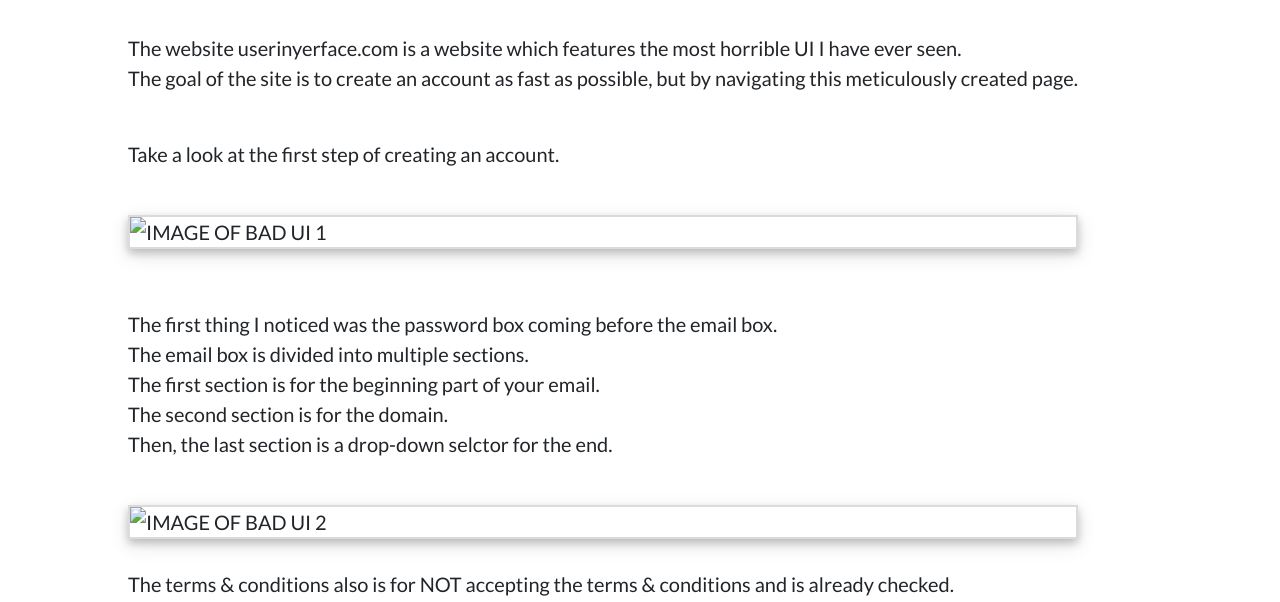
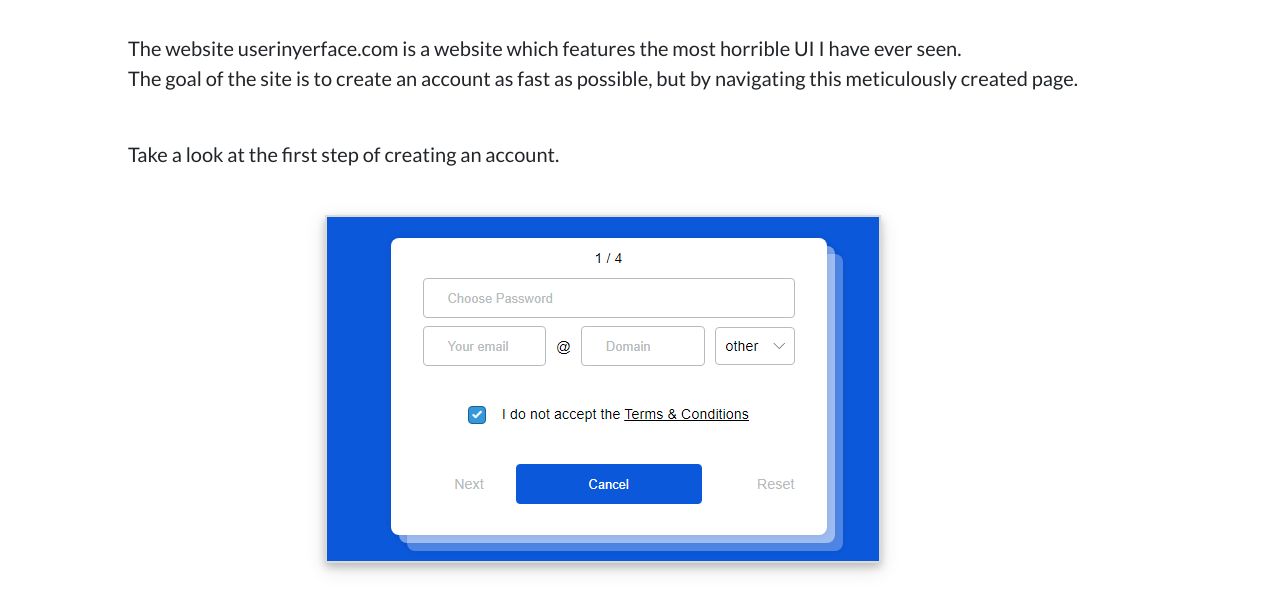
Before and after one commit to RobCMYK/Juliet, a plain HTML site: page pages/oldui.html in a window 1280 px wide. Shown: the part 224-826 px from the top of the page. Drawn offline with nearby package versions, Linux system fonts and the light colour scheme.

Commit message:
Update oldui.html

```diff
--- a/pages/oldui.html
+++ b/pages/oldui.html
@@ -37,7 +37,7 @@
         <br>
         <p>Take a look at the first step of creating an account.</p>
         <br>
-        <img class ="overallScreen" src="img/BadUI1.png" alt="IMAGE OF BAD UI 1">
+        <img class ="overallScreen" src="/img/BadUI1.png" alt="IMAGE OF BAD UI 1">
         <br>
         <br>
         <p>The first thing I noticed was the password box coming before the email box.
@@ -45,7 +45,7 @@
           <br>The second section is for the domain.
           <br>Then, the last section is a drop-down selctor for the end.</p>
         <br>
-        <img class ="overallScreen" src="img/BadUI2.png" alt="IMAGE OF BAD UI 2">
+        <img class ="overallScreen" src="/img/BadUI2.png" alt="IMAGE OF BAD UI 2">
         <br>
         <p>The terms & conditions also is for NOT accepting the terms & conditions and is already checked.</p>
         <br>
```
